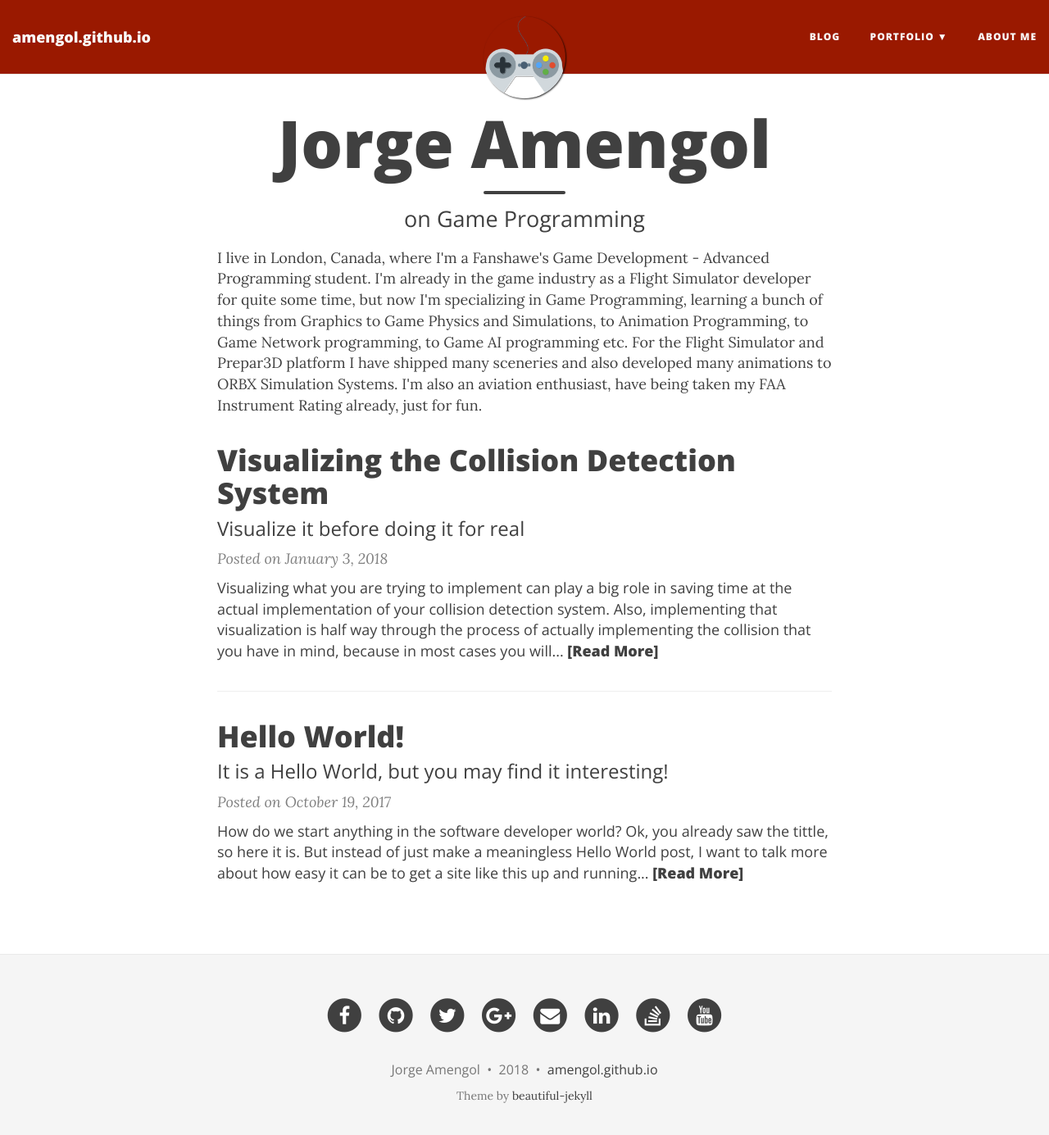
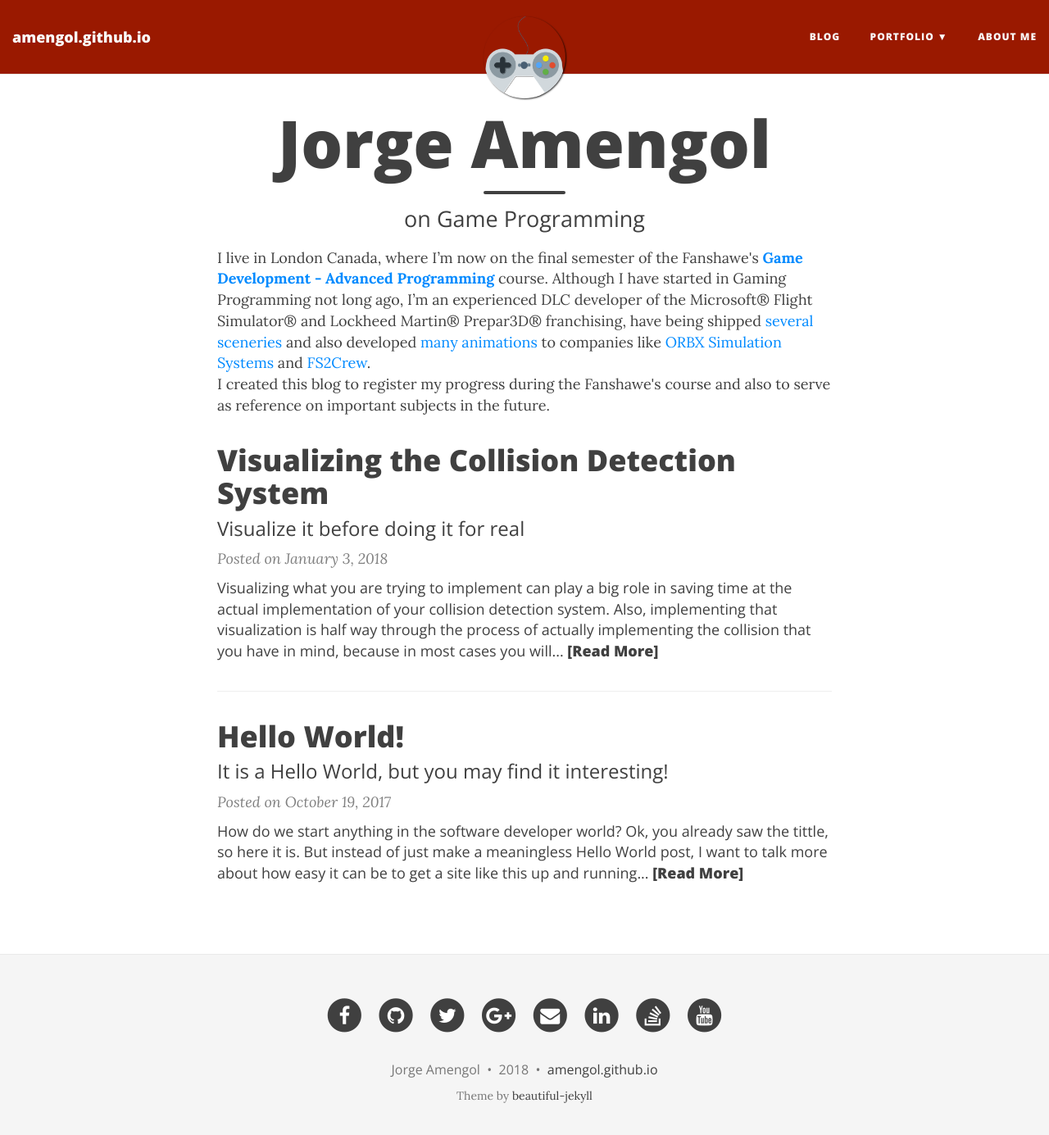
Before and after one commit to amengol/amengol.github.io, a Jekyll site: the page built from index.html, in a window 1280 px wide and 1398 px high. Shown: the top 1385 px of the window at 82% size. Built offline with Jekyll 4.4.1, drawn with Linux system fonts in a browser that asks for light colours; nearby versions of some CDN libraries; the list of posts is cut into pages by our own code.

Commit message:
Update the head

```diff
--- a/index.html
+++ b/index.html
@@ -5,7 +5,13 @@ subtitle: on Game Programming
 use-site-title: true
 ---
 
-I live in London, Canada, where I'm a Fanshawe's Game Development - Advanced Programming student. I'm already in the game industry as a Flight Simulator developer for quite some time, but now I'm specializing in Game Programming, learning a bunch of things from Graphics to Game Physics and Simulations, to Animation Programming, to Game Network programming, to Game AI programming etc. For the Flight Simulator and Prepar3D platform I have shipped many sceneries and also developed many animations to ORBX Simulation Systems. I'm also an aviation enthusiast, have being taken my FAA Instrument Rating already, just for fun.
+<div>I live in London Canada, where I’m now on the final semester of the Fanshawe's
+<b><a href="https://www.fanshawec.ca/programs-and-courses/program/gdp1-game-development-advanced-programming/next-year" target="_blank">Game Development - Advanced Programming</a></b> course.
+Although I have started in Gaming Programming not long ago, I’m an experienced DLC developer of the Microsoft® Flight Simulator® and Lockheed Martin® Prepar3D® franchising,
+have being shipped <a href="http://fsbirdhouse.blogspot.ca/">several sceneries</a> and also
+developed <a href="https://www.youtube.com/watch?v=28iLV-tjseA&list=PLQRI4GFL6REVO1k4Nmcy3nCDFGEaSpCy_">many animations</a>
+to companies like <a href="https://orbxdirect.com/" target="_blank">ORBX Simulation Systems</a> and <a href="https://www.fs2crew.com" target="_blank">FS2Crew</a>.</div>
+<div>I created this blog to register my progress during the Fanshawe's course and also to serve as reference on important subjects in the future.</div>
 
 <div class="posts-list">
   {% for post in paginator.posts %}
```
